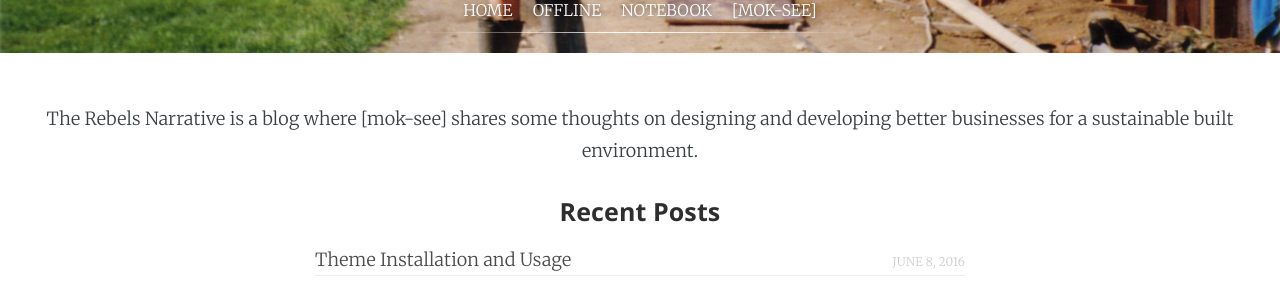
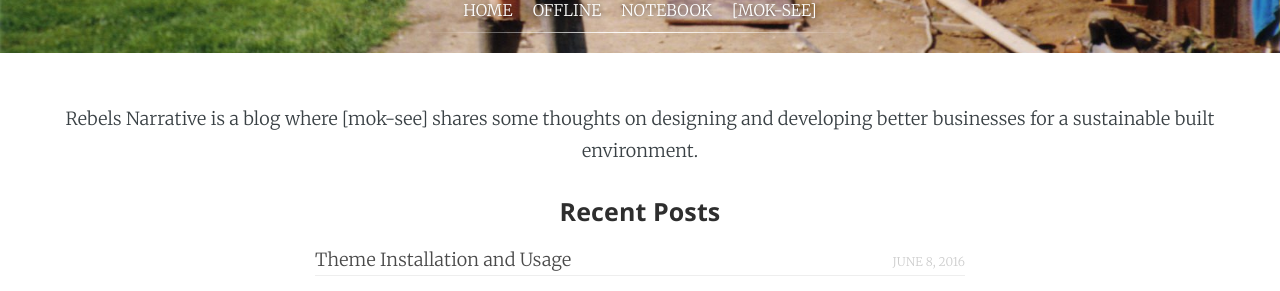
Before and after one commit to mok-see/mok-see.github.io, a Jekyll site: the page built from index.html, in a window 1280 px wide. Shown: the part 235-526 px from the top of the page. Built offline with Jekyll 4.4.1, drawn with Linux system fonts in a browser that asks for light colours; some web fonts are replaced.

```diff
--- a/index.html
+++ b/index.html
@@ -2,8 +2,8 @@
 layout: default
 ---
 
-<div id="content" lass="post-header short-diver" style="margin-left: 30px;margin-right: 30px">
-<p>The Rebels Narrative is a blog where [mok-see] shares some thoughts on designing and developing better businesses for a sustainable built environment.</p>
+<div id="content" lass="post-header short-diver" style="margin-left: 50px;margin-right: 50px">
+<p>Rebels Narrative is a blog where [mok-see] shares some thoughts on designing and developing better businesses for a sustainable built environment.</p>
 </div>
 <div id="content" class="content">
     <h3>Recent Posts</h3>
```
Also changed, not shown: _pages/about-ms.md (+1 -1 lines).
